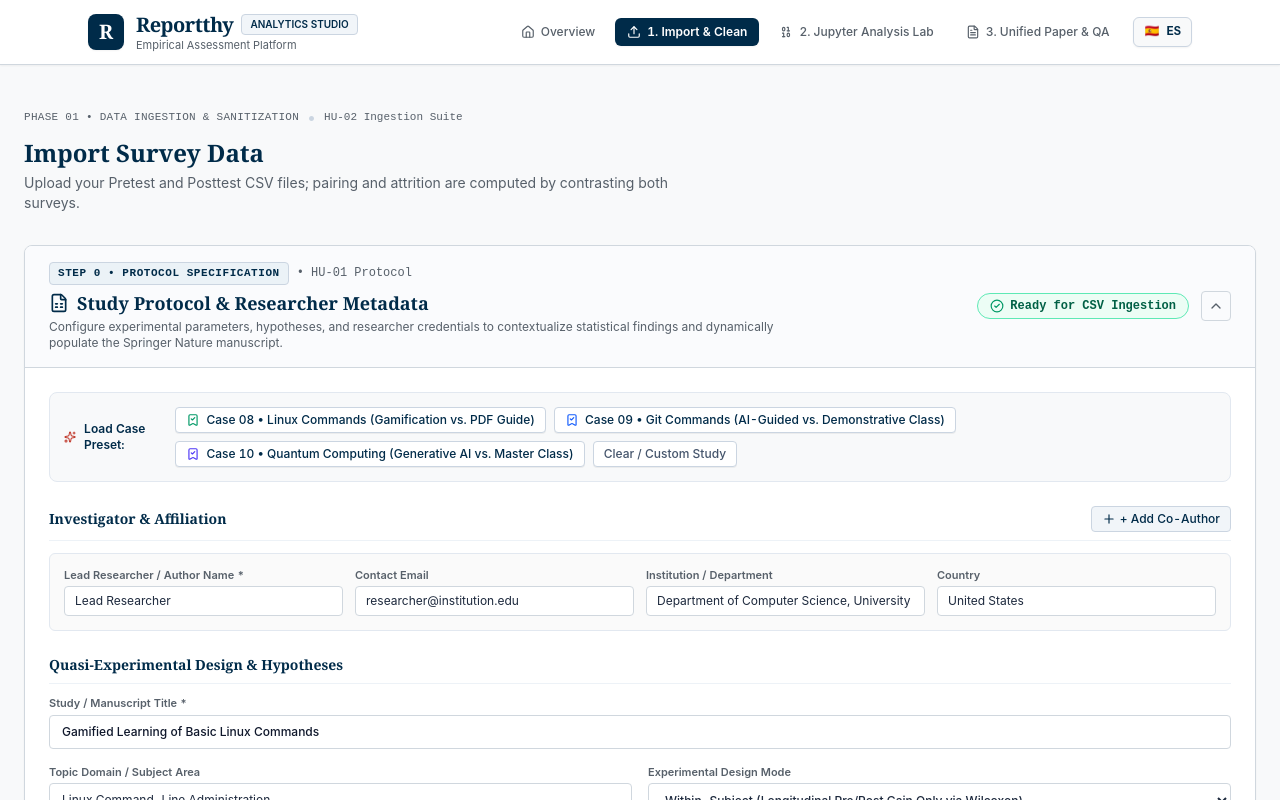
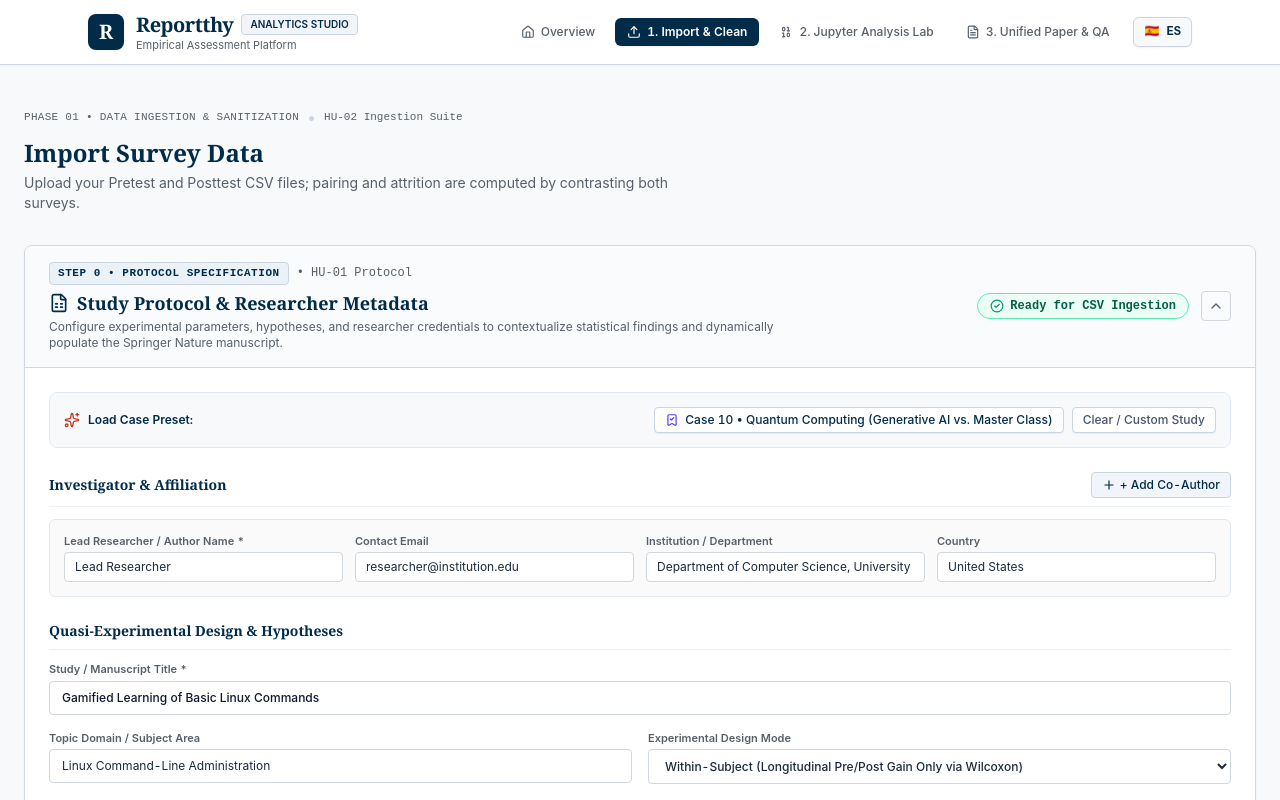
Before and after one commit to Gerbetwo/reportthy, a Next.js app: page /upload in a window 1280 px wide. Shown: the top 800 px of the page. Built offline with nearby package versions, Linux system fonts and the light colour scheme.

Commit message:
refactor(protocol): simplify presets to Quantum Computing and Custom only

```diff
--- a/components/StudyProtocolForm.tsx
+++ b/components/StudyProtocolForm.tsx
@@ -65,8 +65,8 @@ export default function StudyProtocolForm() {
 
   const isProtocolValid = validationErrors.length === 0;
 
-  // Preset definitions
-  const applyPreset = (presetKey: 'linux' | 'git' | 'quantum' | 'custom') => {
+  // Preset definitions (Quantum & Custom only)
+  const applyPreset = (presetKey: 'quantum' | 'custom') => {
     if (presetKey === 'custom') {
       const customMeta: StudyMetadata = {
         studyTitle: '',
@@ -91,78 +91,6 @@ export default function StudyProtocolForm() {
       };
       setStudyMetadata(customMeta);
       updateCohortMapping({});
-      return;
-    }
-
-    if (presetKey === 'linux') {
-      const mapping = {
-        'Guía PDF': 'Control' as const,
-        Gamificación: 'Experimental' as const,
-        'Listado 1': 'Control' as const,
-        'Listado 2': 'Experimental' as const,
-      };
-      setStudyMetadata((prev) => ({
-        ...prev,
-        studyTitle:
-          'Gamified Learning of Basic Linux Commands in Higher Education',
-        topicDomain: 'Linux Command-Line Administration',
-        controlPedagogy:
-          'Traditional self-paced study using static PDF reference guides and man-pages',
-        experimentalPedagogy:
-          'Interactive gamified CLI simulator with immediate automated feedback and reward mechanics',
-        hypothesisStatement:
-          'Students participating in gamified interactive CLI challenges achieve statistically significant command mastery over students utilizing traditional static PDF reference guides.',
-        designMode: 'combined',
-        alpha: 0.05,
-        wilcoxonAlternative: 'greater',
-        mannWhitneyAlternative: 'greater',
-        authors: [
-          {
-            fullName: 'Dr. Marcus Vance',
-            email: 'm.vance@computing.ac.uk',
-            affiliation: 'Department of Computer Science, University of Manchester',
-            country: 'United Kingdom',
-          },
-        ],
-        cohortMapping: mapping,
-      }));
-      updateCohortMapping(mapping);
-      return;
-    }
-
-    if (presetKey === 'git') {
-      const mapping = {
-        'Clase Demostrativa': 'Control' as const,
-        'Tutor IA': 'Experimental' as const,
-        'Grupo A': 'Control' as const,
-        'Grupo B': 'Experimental' as const,
-      };
-      setStudyMetadata((prev) => ({
-        ...prev,
-        studyTitle:
-          'AI-Guided Conversational Scaffolding for Version Control Competence',
-        topicDomain: 'Git Version Control Workflows',
-        controlPedagogy:
-          'Synchronous demonstrative lecture and slide presentations covering git branching',
-        experimentalPedagogy:
-          'Conversational AI tutor providing real-time interactive troubleshooting during live terminal branching exercises',
-        hypothesisStatement:
-          'Learners supported by conversational AI interactive scaffolding exhibit statistically superior git workflow execution compared to students attending demonstrative lectures.',
-        designMode: 'between_group',
-        alpha: 0.05,
-        wilcoxonAlternative: 'greater',
-        mannWhitneyAlternative: 'greater',
-        authors: [
-          {
-            fullName: 'Prof. Sofia Albarracin',
-            email: 's.albarracin@polytech.edu',
-            affiliation: 'Department of Software Engineering, Tech Institute',
-            country: 'Spain',
-          },
-        ],
-        cohortMapping: mapping,
-      }));
-      updateCohortMapping(mapping);
       return;
     }
 
@@ -311,22 +239,6 @@ export default function StudyProtocolForm() {
               <span>{t.protocol.loadPreset}:</span>
             </div>
             <div className="flex flex-wrap items-center gap-2">
-              <button
-                type="button"
-                onClick={() => applyPreset('linux')}
-                className="px-2.5 py-1 text-xs font-medium bg-white hover:bg-slate-100 text-[#002B49] border border-[#CBD5E1] rounded shadow-2xs transition flex items-center gap-1.5"
-              >
-                <BookmarkCheck className="w-3.5 h-3.5 text-emerald-600" />
-                <span>{t.protocol.presets.linux}</span>
-              </button>
-              <button
-                type="button"
-                onClick={() => applyPreset('git')}
-                className="px-2.5 py-1 text-xs font-medium bg-white hover:bg-slate-100 text-[#002B49] border border-[#CBD5E1] rounded shadow-2xs transition flex items-center gap-1.5"
-              >
-                <BookmarkCheck className="w-3.5 h-3.5 text-blue-600" />
-                <span>{t.protocol.presets.git}</span>
-              </button>
               <button
                 type="button"
                 onClick={() => applyPreset('quantum')}
--- a/lib/statsEngine.ts
+++ b/lib/statsEngine.ts
@@ -330,12 +330,10 @@ export function generateIpynbJson(
     '    "controlLabel": ctrl_label,\n',
     '    "experimentalLabel": exp_label,\n',
     '    "executedCodeCells": [\n',
-    '        "".join(In[2]) if "In" in globals() and len(In) > 2 else "Cell 2 executed",\n',
-    '        "".join(In[3]) if "In" in globals() and len(In) > 3 else "Cell 3 executed",\n',
-    '        "".join(In[4]) if "In" in globals() and len(In) > 4 else "Cell 4 executed",\n',
-    '        "".join(In[5]) if "In" in globals() and len(In) > 5 else "Cell 5 executed",\n',
-    '        "".join(In[6]) if "In" in globals() and len(In) > 6 else "Cell 6 executed",\n',
-    '    ]\n',
+    '        str(cell) for idx, cell in enumerate(In) if idx > 0 and cell.strip()\n',
+    '    ] if "In" in globals() and len(In) > 1 else [\n',
+    '        "Cell 2 executed", "Cell 3 executed", "Cell 4 executed", "Cell 5 executed", "Cell 6 executed"\n',
+    '    ],\n',
     '}\n\n',
     '# 1. Persist results to disk\n',
     'with open("reportthy_results.json", "w", encoding="utf-8") as f:\n',
--- a/locales/en.ts
+++ b/locales/en.ts
@@ -65,8 +65,6 @@ export const en = {
     loadPreset: 'Load Case Preset',
     presets: {
       custom: 'Clear / Custom Study',
-      linux: 'Case 08 • Linux Commands (Gamification vs. PDF Guide)',
-      git: 'Case 09 • Git Commands (AI-Guided vs. Demonstrative Class)',
       quantum: 'Case 10 • Quantum Computing (Generative AI vs. Master Class)',
     },
     sections: {
--- a/locales/es.ts
+++ b/locales/es.ts
@@ -67,8 +67,6 @@ export const es: Translations = {
     loadPreset: 'Cargar Preajuste de Caso',
     presets: {
       custom: 'Limpiar / Estudio Personalizado',
-      linux: 'Caso 08 • Comandos Linux (Gamificación vs. Guía PDF)',
-      git: 'Caso 09 • Comandos Git (Guiado por IA vs. Clase Demostrativa)',
       quantum: 'Caso 10 • Computación Cuántica (IA Generativa vs. Master Class)',
     },
     sections: {
```
